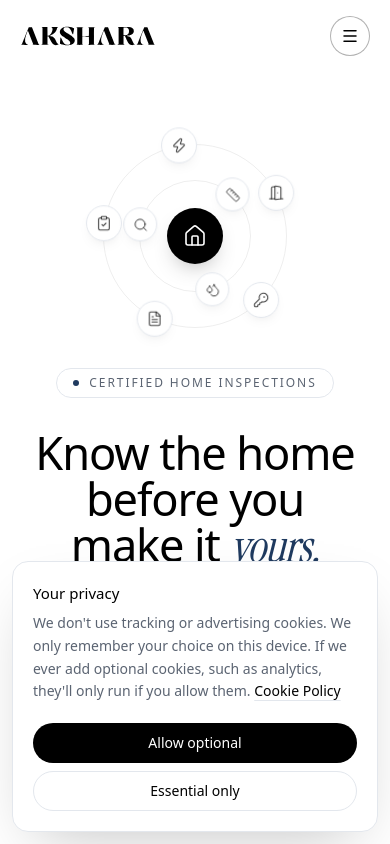
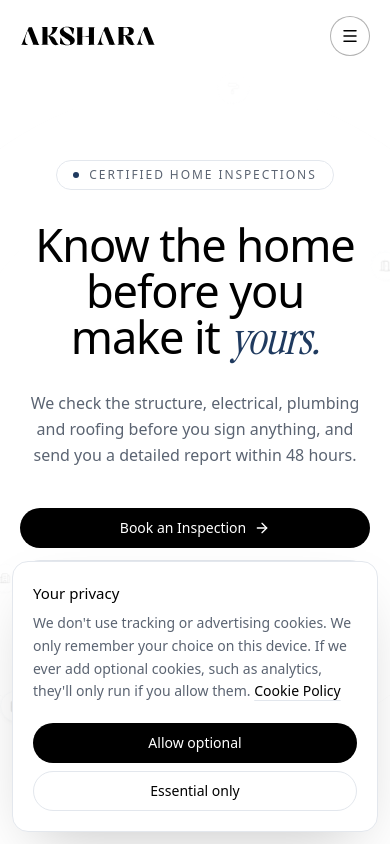
Before and after one commit to LeelaMohan217/sa-elite-home-inspection, a React (Vite) app: page / in a window 390 px wide. Shown: the top 844 px of the page. Built offline with nearby package versions, Linux system fonts and the light colour scheme.

Commit message:
Revert the phone orbit emblem
Reverts the hero changes from 9453740: phones go back to the faint
background rings. The Vercel rewrites from that commit are kept.

Co-Authored-By: Claude Opus 5.5 <noreply@anthropic.com>
Claude-Session: https://claude.ai/code/session_018cZEx1E2weKY4SUbicT42U

```diff
--- a/src/components/Hero.jsx
+++ b/src/components/Hero.jsx
@@ -2,7 +2,7 @@ import { Link } from "react-router-dom";
 import { motion, useReducedMotion } from "framer-motion";
 import { ArrowRight } from "lucide-react";
 import CountUp from "./CountUp";
-import HeroOrbit, { HeroOrbitCompact } from "./HeroOrbit";
+import HeroOrbit from "./HeroOrbit";
 
 const EASE = [0.16, 1, 0.3, 1];
 
@@ -45,11 +45,6 @@ function Hero({
       <HeroOrbit />
 
       <div className="mx-auto flex w-full max-w-5xl flex-col items-center px-5 py-16 text-center sm:px-8 lg:px-10">
-        {/* Phones only: the orbit as a small emblem above the eyebrow */}
-        <motion.div {...rise(0, skip)} className="-mt-4 mb-6 sm:hidden">
-          <HeroOrbitCompact />
-        </motion.div>
-
         <motion.span
           {...rise(T.eyebrow, skip)}
           className="inline-flex items-center gap-2.5 rounded-full border border-hairline bg-paper/80 whitespace-nowrap px-4 py-2 text-eyebrow leading-none font-medium uppercase text-stone backdrop-blur"
--- a/src/components/HeroOrbit.jsx
+++ b/src/components/HeroOrbit.jsx
@@ -28,16 +28,16 @@ function Chip({ icon: Icon, size = 18 }) {
   )
 }
 
-// Hero background for tablets and up: three slow rings of home and
-// inspection symbols. The middle (where the text sits) and the strip under
-// the navbar fade out, so the orbit only shows around the edges.
+// Hero background: three slow rings of home and inspection symbols. The
+// middle (where the text sits) and the strip under the navbar fade out, so
+// the orbit only shows around the edges; it scales down on smaller screens.
 function HeroOrbit() {
   return (
     <div
       aria-hidden="true"
-      className="pointer-events-none absolute inset-0 -z-10 hidden [mask-image:radial-gradient(ellipse_46%_44%_at_50%_52%,transparent_58%,black_100%),linear-gradient(to_bottom,transparent_72px,black_176px)] [mask-composite:intersect] [-webkit-mask-composite:source-in] sm:block"
+      className="pointer-events-none absolute inset-0 -z-10 opacity-60 [mask-image:radial-gradient(ellipse_80%_56%_at_50%_52%,transparent_62%,black_100%),linear-gradient(to_bottom,transparent_72px,black_176px)] [mask-composite:intersect] [-webkit-mask-composite:source-in] sm:opacity-100 sm:[mask-image:radial-gradient(ellipse_46%_44%_at_50%_52%,transparent_58%,black_100%),linear-gradient(to_bottom,transparent_72px,black_176px)]"
     >
-      <div className="absolute top-1/2 left-1/2 h-0 w-0 scale-[0.75] lg:scale-100">
+      <div className="absolute top-1/2 left-1/2 h-0 w-0 scale-[0.6] sm:scale-[0.75] lg:scale-100">
         <OrbitingCircles radius={270} duration={60}>
           <Chip icon={Home} />
           <Chip icon={Search} />
@@ -69,29 +69,4 @@ function HeroOrbit() {
   )
 }
 
-// Phones: the text fills the hero's width, so instead of a background the
-// orbit becomes a small emblem above the eyebrow, a house circled by two
-// rings of inspection symbols.
-export function HeroOrbitCompact() {
-  return (
-    <div aria-hidden="true" className="relative h-[13.5rem] w-[13.5rem]">
-      <div className="absolute top-1/2 left-1/2 -mt-7 -ml-7 flex h-14 w-14 items-center justify-center rounded-full bg-ink text-paper shadow-[0_10px_24px_-12px_rgb(0_0_0/0.45)]">
-        <Home size={24} strokeWidth={1.6} />
-      </div>
-      <OrbitingCircles radius={56} duration={24} iconSize={34}>
-        <Chip icon={Search} size={15} />
-        <Chip icon={Ruler} size={15} />
-        <Chip icon={Droplets} size={15} />
-      </OrbitingCircles>
-      <OrbitingCircles radius={92} duration={36} reverse angleOffset={30} iconSize={36}>
-        <Chip icon={ClipboardCheck} size={16} />
-        <Chip icon={Zap} size={16} />
-        <Chip icon={DoorOpen} size={16} />
-        <Chip icon={KeyRound} size={16} />
-        <Chip icon={FileText} size={16} />
-      </OrbitingCircles>
-    </div>
-  )
-}
-
 export default HeroOrbit
```
